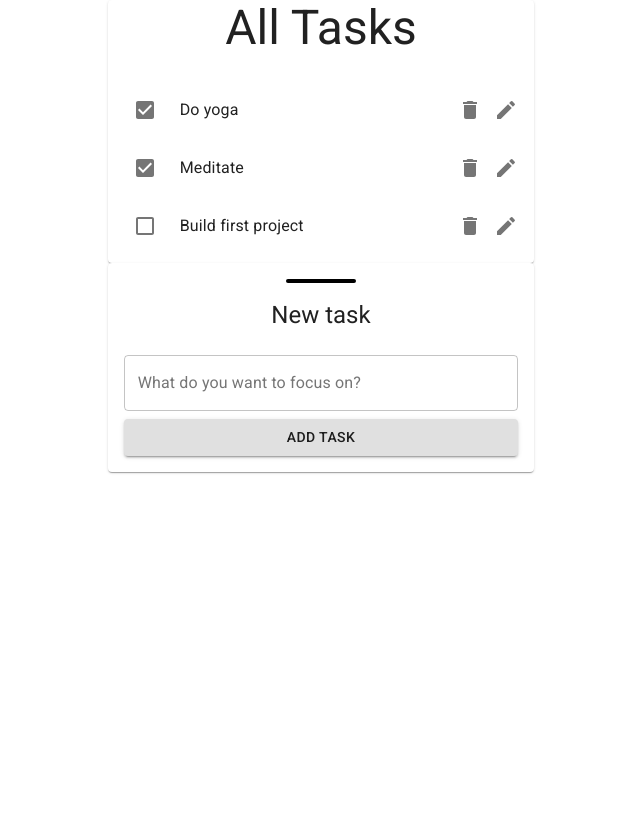
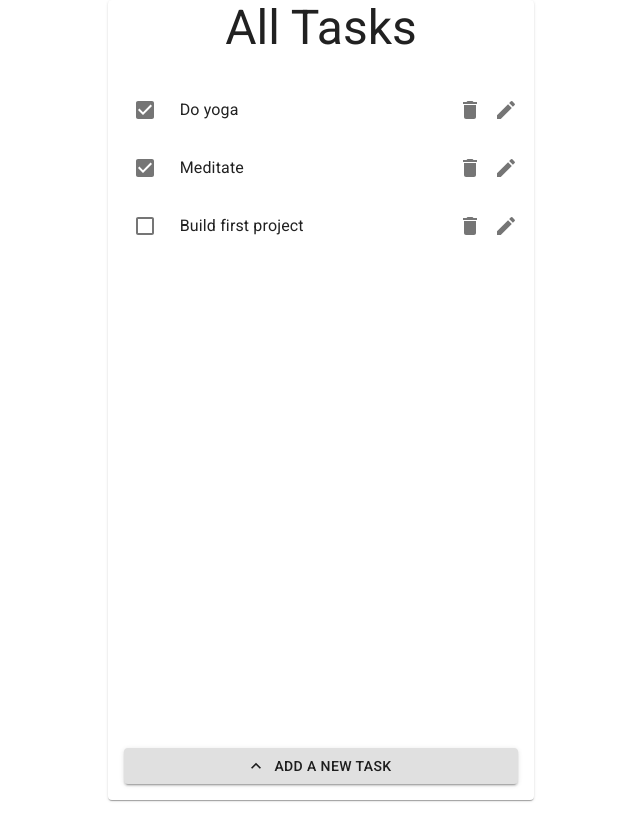
Before and after one commit to ctln12/react-timed-task-tracker, a React (Create React App) app: page / in a window 1280 px wide. Shown: the top 840 px of the page, without its empty margins (319-959 px from the left). Before the commit the page ends 800 px from the top, so only its background shows below. Built offline with nearby package versions, Linux system fonts and the light colour scheme.

Commit message:
Refactor add todo form to hide/show

```diff
--- a/src/components/TodoApp.js
+++ b/src/components/TodoApp.js
@@ -1,7 +1,6 @@
 import React, { useState } from 'react';
+import { Grid, Paper } from '@material-ui/core';
 import TodoList from './TodoList';
-import TodoForm from './TodoForm';
-import { Grid, Paper } from '@material-ui/core';
 
 function TodoApp() {
   const initialTodos = [
@@ -11,6 +10,9 @@ function TodoApp() {
   ]
   const [todos, setTodos] = useState(initialTodos);
   const addTodo = newTask => {
+    if (newTask === "") {
+      return;
+    }
     const newId = todos.length ? todos[todos.length - 1].id + 1 : 1;
     const newTodo = { id: newId, task: newTask, completed: false };
     setTodos([...todos, newTodo]);
@@ -37,11 +39,11 @@ function TodoApp() {
         <Grid item xs={11} md={8} lg={4}>
           <TodoList
             todos={todos}
+            addTodo={addTodo}
             toggleTodo={toggleTodo}
             deleteTodo={deleteTodo}
             editTodo={editTodo}
           />
-          <TodoForm addTodo={addTodo} />
         </Grid>
       </Grid>
     </Paper>
--- a/src/components/TodoForm.js
+++ b/src/components/TodoForm.js
@@ -1,5 +1,6 @@
 import React from 'react';
-import { Box, Button, Divider, Paper, TextField, Typography } from '@material-ui/core';
+import { Box, Button, IconButton, Paper, TextField, Typography } from '@material-ui/core';
+import { ExpandMore } from '@material-ui/icons';
 import { makeStyles } from '@material-ui/styles';
 import useInputState from '../hooks/useInputState';
 
@@ -7,28 +8,27 @@ const useStyles = makeStyles((theme) => ({
   container: {
     padding: '1rem',
   },
-  divider: {
-    width: '70px',
-    height: '4px',
-    borderRadius: '3px',
-    backgroundColor: 'black',
-  }
 }));
 
-function TodoForm({ addTodo }) {
+function TodoForm({ addTodo, toggleIsAdding }) {
   const [value, handleChange, reset] = useInputState('');
   const handleSubmit = e => {
     e.preventDefault();
     addTodo(value);
     reset();
+    if (value === "") {
+      toggleIsAdding()
+    }
   }
   const classes = useStyles();
   return (
-    <Paper className={classes.container}>
-      <Box display='flex' justifyContent='center' marginBottom='1rem'>
-        <Divider flexItem={true} className={classes.divider} />
+    <Paper elevation={2} className={classes.container} style={{transition: '1.5s ease-in-out'}}>
+      <Box display='flex' justifyContent='center' onClick={() => toggleIsAdding()}>
+        <IconButton aria-label="close">
+          <ExpandMore />
+        </IconButton>
       </Box>
-      <Typography gutterBottom variant='h5' align='center'>New task</Typography>
+      <Typography gutterBottom variant='h5' align='center'>Add a new task</Typography>
       <form onSubmit={handleSubmit}>
         <TextField
           value={value}
@@ -38,7 +38,7 @@ function TodoForm({ addTodo }) {
           margin='normal'
           fullWidth />
         <Button variant="contained" fullWidth type="submit">
-          Add task
+          Save
         </Button>
       </form>
     </Paper>
--- a/src/components/TodoList.js
+++ b/src/components/TodoList.js
@@ -1,14 +1,44 @@
 import React from 'react';
+import { Button, Grid, List, Paper, Typography } from '@material-ui/core';
+import { makeStyles } from '@material-ui/styles';
 import TodoItem from './TodoItem';
-import { List, Paper, Typography } from '@material-ui/core';
+import TodoForm from './TodoForm';
+import useToggleState from '../hooks/useToggleState';
+import { ExpandLess } from '@material-ui/icons';
 
-function TodoList({ todos, toggleTodo, deleteTodo, editTodo }) {
+const useStyles = makeStyles((theme) => ({
+  container: {
+    height: '100vh',
+  },
+  list: {
+    height: '100%',
+  },
+  formContainer: {
+    position: 'fixed',
+    bottom: '0',
+    left: '0',
+    width: '100%',
+    backgroundColor: 'transparent',
+  },
+  buttonContainer: {
+    padding: '1rem',
+  },
+}));
+
+function TodoList({ todos, addTodo, toggleTodo, deleteTodo, editTodo }) {
+  const [isAdding, toggleIsAdding] = useToggleState(false);
+  const closeTodoForm = () => {
+    if (isAdding) {
+      toggleIsAdding()
+    }
+  };
+  const classes = useStyles();
   return (
-    <Paper>
+    <Paper className={classes.container}>
       <Typography gutterBottom variant='h3' align='center'>
         All Tasks
       </Typography>
-      <List>
+      <List onClick={closeTodoForm} className={classes.list}>
         {todos.map(todo => (
           <TodoItem
             key={todo.id}
@@ -19,6 +49,21 @@ function TodoList({ todos, toggleTodo, deleteTodo, editTodo }) {
           />
         ))}
       </List>
+      <Paper className={classes.formContainer} elevation={0} >
+        <Grid container justifyContent='center'>
+          <Grid item xs={11} md={8} lg={4}>
+            { isAdding ?
+              <TodoForm addTodo={addTodo} toggleIsAdding={toggleIsAdding} />
+              :
+              <div className={classes.buttonContainer}>
+                <Button variant="contained" startIcon={<ExpandLess />} fullWidth onClick={() => toggleIsAdding()}>
+                  Add a new task
+                </Button>
+              </div>
+            }
+          </Grid>
+        </Grid>
+      </Paper>
     </Paper>
   )
 }
```
